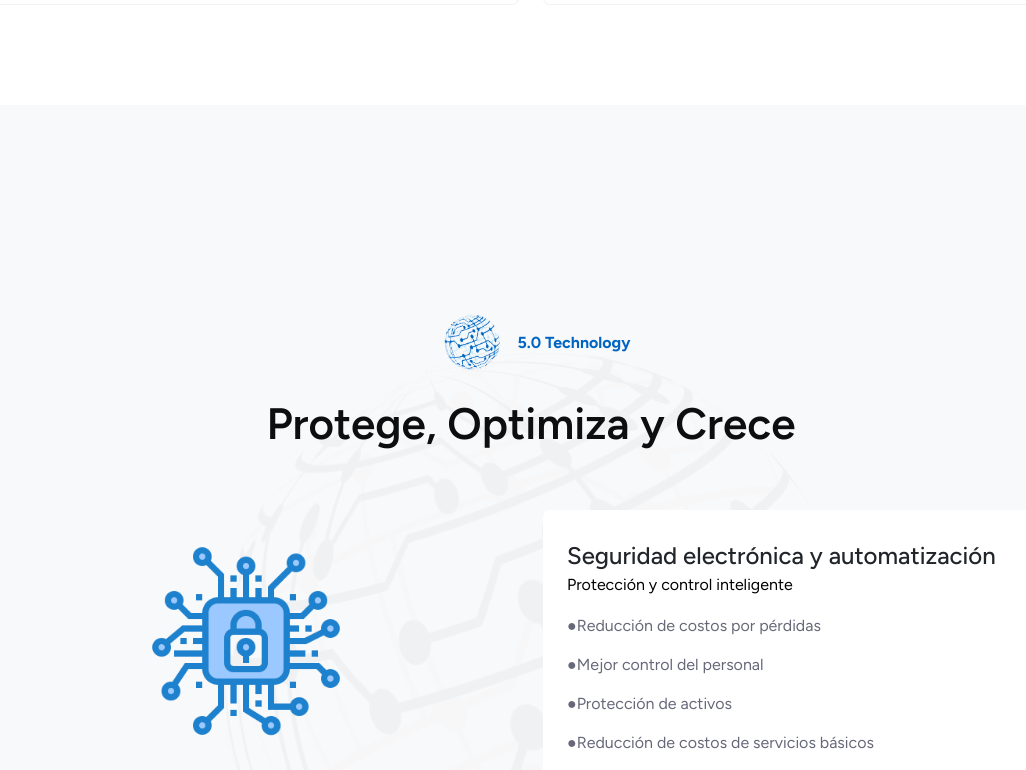
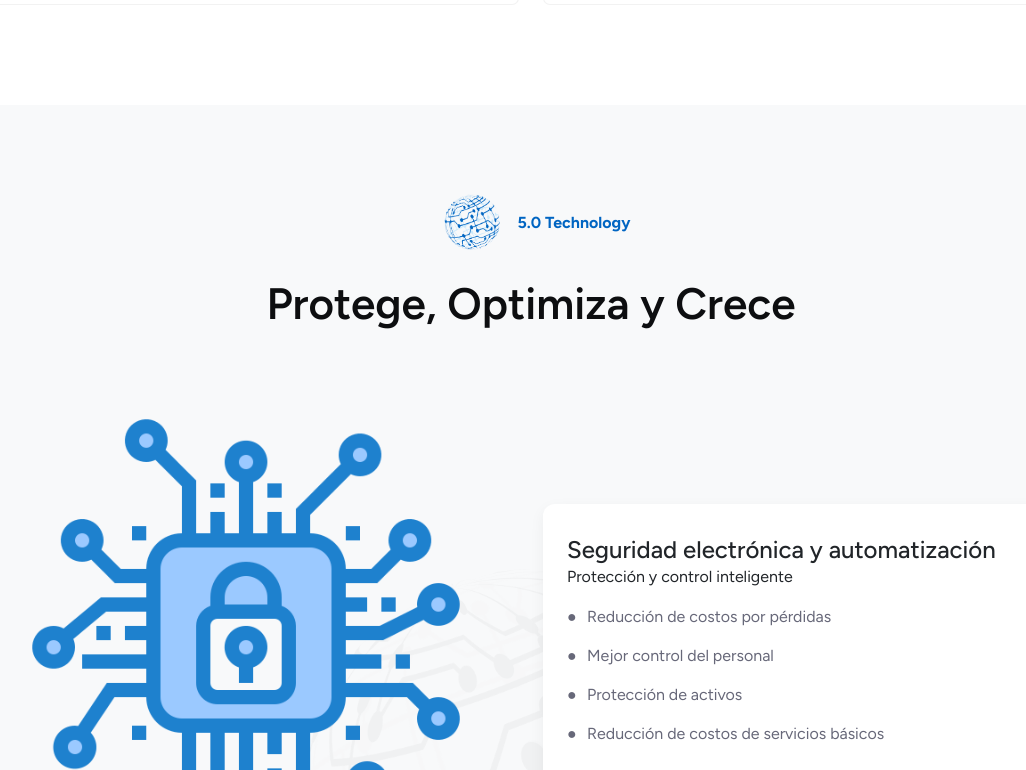
Before and after one commit to andrealejandrog/pagina_web_202540, a Next.js app in the folder Main-Files/: page / in a window 1280 px wide. Shown: the part 3090-3860 px from the top of the page, without its empty margins (109-1135 px from the left). Built offline with nearby package versions, Linux system fonts and the light colour scheme.

Commit message:
Feature: adding gray section component to services1

```diff
--- a/Main-Files/src/app/Components/Services/Services1.jsx
+++ b/Main-Files/src/app/Components/Services/Services1.jsx
@@ -1,17 +1,17 @@
+"use client";
 import SectionTitle from "../Common/SectionTitle";
 import data from '../../Data/Home1/impacto.json';
 import Image from "next/image";
-import WatermarkBackground from "../Watermark/WatermarkBackground"
+import WatermarkBackground from "../Watermark/WatermarkBackground";
 
 const Services1 = () => {
   return (
     <WatermarkBackground
       opacity={0.05}
-      size={{ base: "100% auto", md: "75% auto", lg: "100% auto" }}  // Tamaños por breakpoint
+      size={{ base: "50% auto", md: "75% auto", lg: "75% auto" }}
       id="impacto"
-      className="sp"
+      className="service sp"
     >
-        <div className="service sp">
       <div className="container">
         <div className="row">
           <div className="col-lg-8 m-auto text-center">
@@ -27,8 +27,12 @@ const Services1 = () => {
         <div className="space30"></div>
 
         {data.map((category, i) => (
-                <div key={i} className="row align-items-center mb-5" data-aos="zoom-in-up" data-aos-duration="700">
-                  {/* Alternar orden basado en índice par/impar */}
+          <div
+            key={i}
+            className="row align-items-center mb-5"
+            data-aos="zoom-in-up"
+            data-aos-duration="700"
+          >
             <div className={`col-md-6 ${i % 2 === 0 ? 'order-md-2' : ''}`}>
               <div className="single-box">
                 <div className="heading1">
@@ -52,15 +56,19 @@ const Services1 = () => {
                   src={category.icon}
                   alt={category.title}
                   width={200}
-                        height={40}
+                  height={200}
                   className="img-fluid"
+                  style={{
+                    width: 'auto',
+                    height: 'auto',
+                    maxWidth: '100%'
+                  }}
                 />
               </div>
             </div>
           </div>
         ))}
       </div>
-        </div>
     </WatermarkBackground>
   );
 };
--- a/Main-Files/src/app/Components/Watermark/WatermarkBackground.jsx
+++ b/Main-Files/src/app/Components/Watermark/WatermarkBackground.jsx
@@ -1,14 +1,39 @@
 "use client";
-import React from "react";
+import React, { useState, useEffect } from "react";
 
 const WatermarkBackground = ({
   children,
   opacity = 0.1,
-  size = { base: "100% auto", md: "50% auto", lg: "25% auto" }, // Objeto con tamaños por breakpoint
+  size = { base: "50% auto", md: "75% auto", lg: "100% auto" },
   bgColor = "var(--ztc-bg-bg-1)",
   id,
   className = "",
 }) => {
+  const [windowSize, setWindowSize] = useState({
+    width: typeof window !== 'undefined' ? window.innerWidth : 1200,
+    height: typeof window !== 'undefined' ? window.innerHeight : 800
+  });
+
+  useEffect(() => {
+    if (typeof window !== 'undefined') {
+      const handleResize = () => {
+        setWindowSize({
+          width: window.innerWidth,
+          height: window.innerHeight
+        });
+      };
+
+      window.addEventListener('resize', handleResize);
+      return () => window.removeEventListener('resize', handleResize);
+    }
+  }, []);
+
+  const getBackgroundSize = () => {
+    if (windowSize.width >= 1024) return size.lg;
+    if (windowSize.width >= 768) return size.md;
+    return size.base;
+  };
+
   return (
     <div
       id={id}
@@ -18,32 +43,24 @@ const WatermarkBackground = ({
         backgroundColor: bgColor,
         overflow: "hidden",
         width: "100%",
+        minHeight: "100%",
       }}
     >
-      {/* Capa de imagen con opacidad */}
       <div
         style={{
           position: "absolute",
-          top: 0,
-          left: 0,
-          width: "100%",
-          height: "100%",
+          inset: 0,
           backgroundImage: "url('/assets/img/bg/Grayscale_logo.svg')",
           backgroundRepeat: "no-repeat",
           backgroundPosition: "center",
-          backgroundSize: size.base, // Tamaño base (mobile-first)
+          backgroundSize: getBackgroundSize(),
           opacity: opacity,
           zIndex: 0,
-          // Media queries para responsive (alternativa con CSS-in-JS)
-          "@media (min-width: 768px)": {
-            backgroundSize: size.md, // Tamaño para tablets
-          },
-          "@media (min-width: 1024px)": {
-            backgroundSize: size.lg, // Tamaño para desktop
-          },
         }}
       />
-      <div style={{ position: "relative", zIndex: 1 }}>{children}</div>
+      <div style={{ position: "relative", zIndex: 1, height: "100%" }}>
+        {children}
+      </div>
     </div>
   );
 };
```
Also changed, not shown: Main-Files/src/app/assets/main.css. Lines whose indentation alone changed are shown as unchanged.
